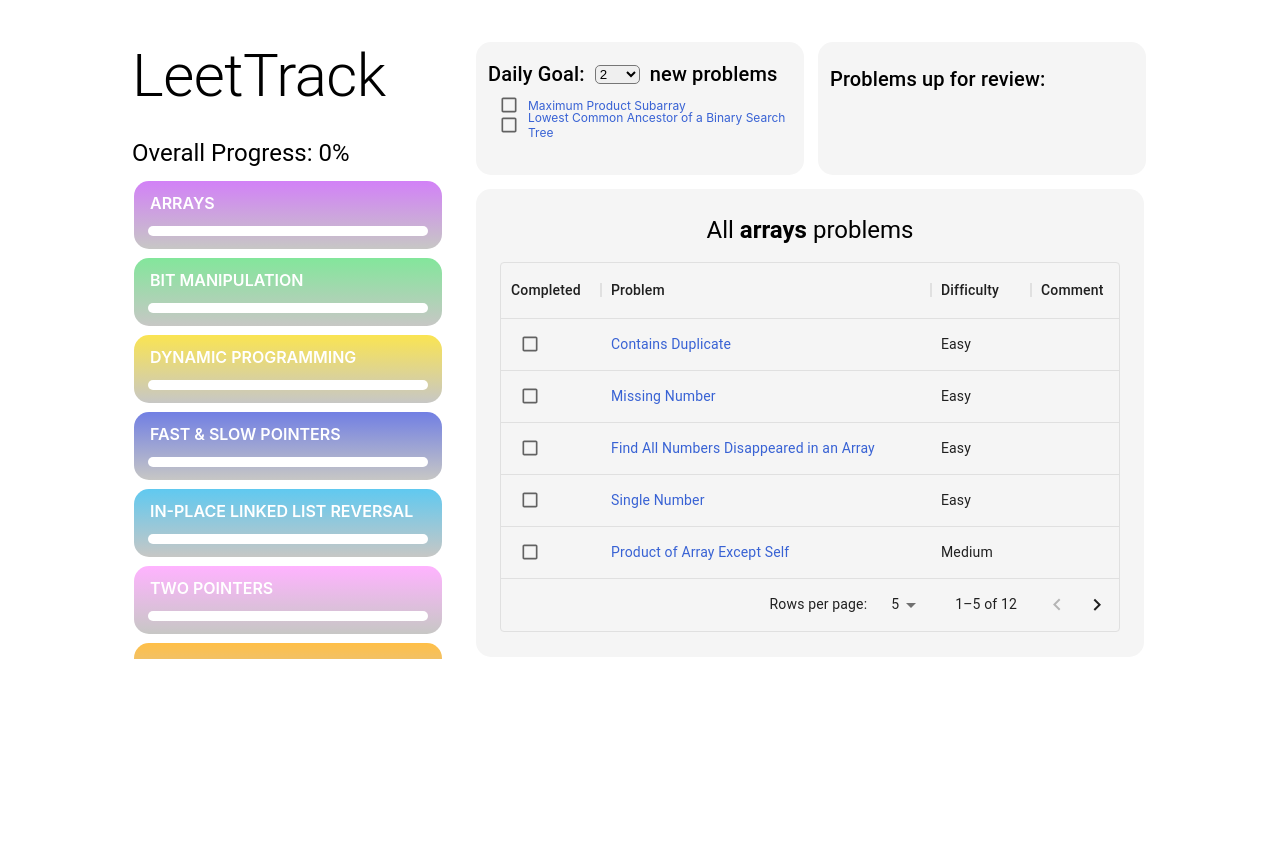
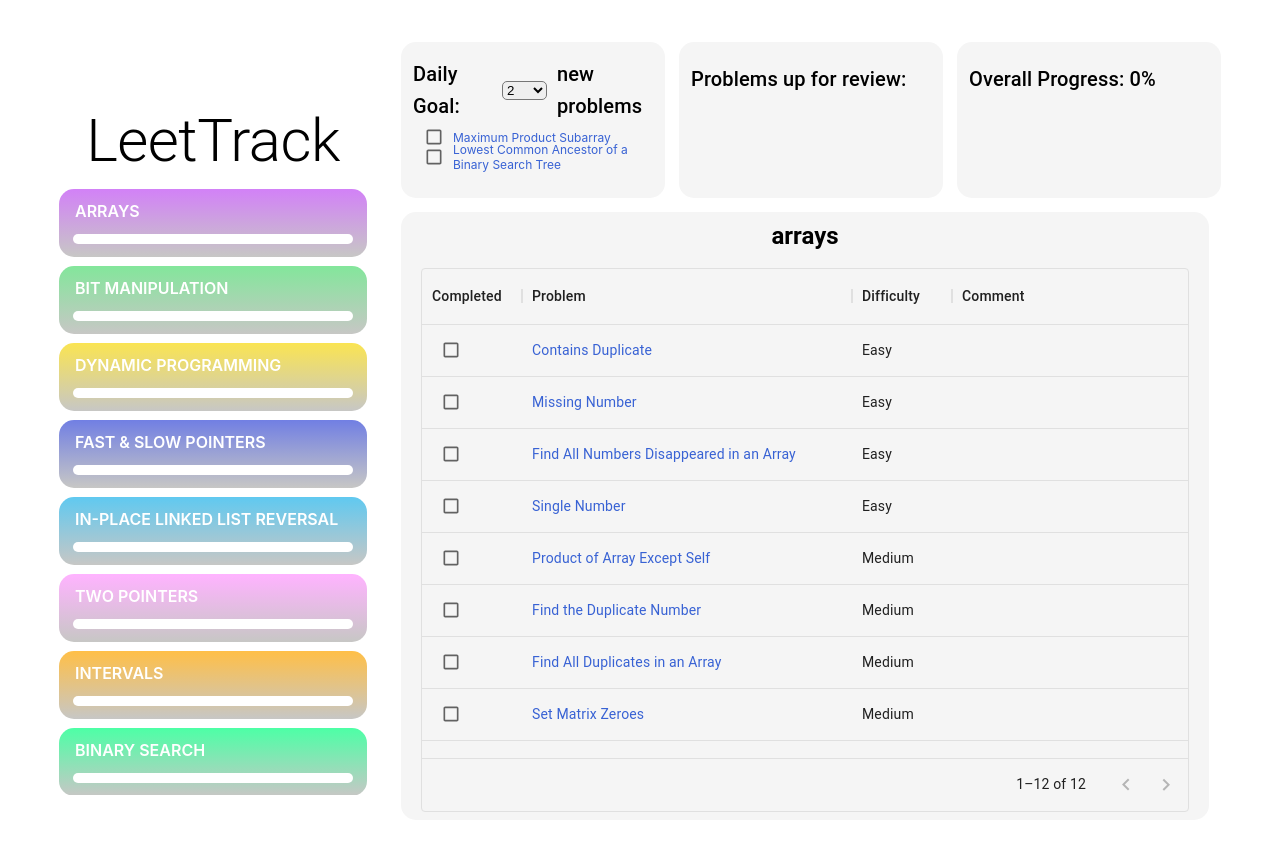
Before and after one commit to 397-f21/coffee-leettrack, a React (Create React App) app: page / in a window 1280 px wide. Shown: the top 850 px of the page. Before the commit the page ends 800 px from the top, so only its background shows below. Built offline with nearby package versions, Linux system fonts and the light colour scheme.

Commit message:
styling changes

```diff
--- a/src/App.js
+++ b/src/App.js
@@ -5,6 +5,7 @@ import ProgressIcon from "./Components/ProgressIcon";
 import ControlledCheckbox from './Components/ControlledCheckbox';
 import PatternTable from "./Components/PatternTable";
 import {patterns, questionList} from "./data/data.js";
+import { Center } from "@chakra-ui/layout";
 
 
 function App() {
@@ -84,8 +85,7 @@ function App() {
     <div className="App">
       <div className="content">
         <div id="progress-column">
-          <Typography variant="h2" style={{ marginBottom: 15 }}>LeetTrack</Typography>
-          <Typography variant="h5"> Overall Progress: {percentComplete}%</Typography>
+          <Typography variant="h2" align="center" style={{ marginBottom: 15 },{marginTop:65}}>LeetTrack</Typography>
           <div id="progress-component-list">
             {Object.keys(patterns).map((categoryName) => (
               <ProgressIcon
@@ -151,9 +151,14 @@ function App() {
                 )}
               </ol>
             </div>
+            <div id="progress" className="card questionCard">
+              <div className="question-list-header">
+                <Typography variant="h6" style={{paddingTop: 5}}> Overall Progress: {percentComplete}%</Typography>
+              </div>
+            </div>
           </div>
           <div className="card tableCard">
-            <Typography variant="h5">All <b>{patternSelected.toLowerCase()}</b> problems</Typography>
+            <Typography variant="h5"><b>{patternSelected.toLowerCase()}</b></Typography>
             <PatternTable pattern={patternSelected} questions={questions} setQuestions={setQuestions}/>
           </div>
         </div>
--- a/src/Components/PatternTable.css
+++ b/src/Components/PatternTable.css
@@ -1,4 +1,4 @@
 .PatternTable {
-  height: 50vh;
+  height: 68vh;
   width: 60vw;
 };
--- a/src/Components/PatternTable.js
+++ b/src/Components/PatternTable.js
@@ -22,7 +22,7 @@ const PatternTable = ({pattern, questions, setQuestions}) => {
     { field: 'difficulty', headerName: 'Difficulty',width:100},
 
 
-    { field: 'comment', headerName: 'Comment', width: 400,
+    { field: 'comment', headerName: 'Comment', width: 600,
     renderCell: (params) => {
       return commentFormater(params.value);
     },},
@@ -53,12 +53,11 @@ const PatternTable = ({pattern, questions, setQuestions}) => {
   };
 
   return (
-        <div className='PatternTable' data-cy="PatternTable" style={{width: 620, height: 370 }}>
+        <div className='PatternTable' data-cy="PatternTable">
           <DataGrid
             rows={rows}
             columns={columns}
-            pageSize={5}
-            rowsPerPageOptions={[5,10,20]}
+            pageSize={20}
             />
         </div>
     );
--- a/src/index.css
+++ b/src/index.css
@@ -13,6 +13,7 @@
   align-items: flex-start;
   gap: 30px;
   padding: 20px;
+
 
 }
 body {
@@ -40,7 +41,7 @@ code {
   display: flex;
   flex-direction: column;
   gap: 5px;
-  height: 480px;
+  height: 76vh;
   overflow-y:auto;
 }
 
@@ -69,7 +70,7 @@ code {
   justify-content: flex-start;
 }
 .questionCard {
-  width: 320px;
+  width: 20vw;
   display: flex;
   flex-direction: column;
   background-color: #f5f5f5;
@@ -148,8 +149,8 @@ a:visited {
   align-items: center;
   gap: 15px;
   background-color: #f5f5f5;
-  height: 460px;
-  width: 660px;
+  height: 75vh;
+  width: 62.5vw;
 }
 
 .dialog-checkbox {
```
